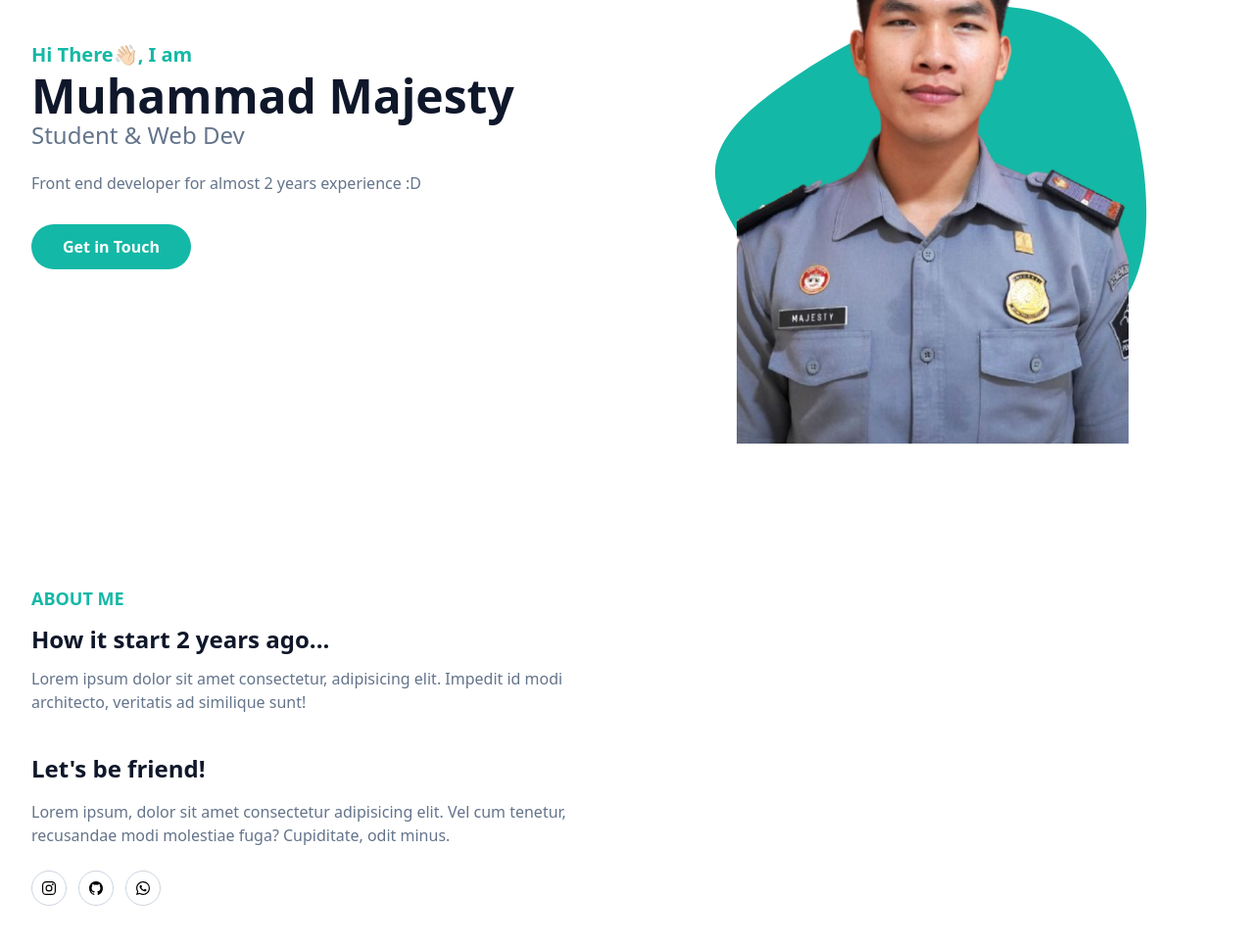
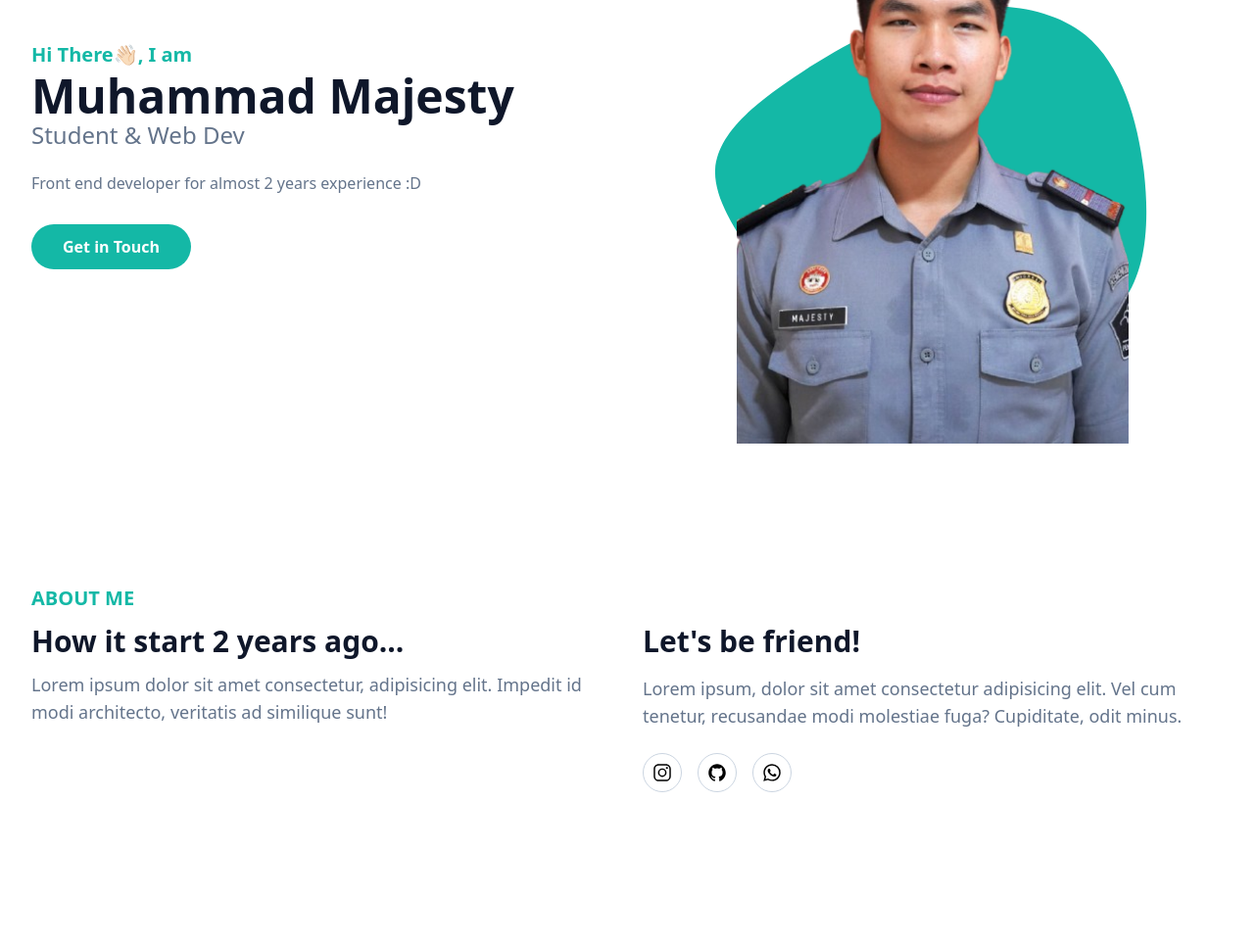
Before and after one commit to mmajesty23/personal-portfolio, a website: page index.html in a window 1280 px wide. Shown: the part 291-1254 px from the top of the page at 98% size. After the commit the page ends 1228 px from the top, so only its background shows below. Drawn offline with nearby package versions, Linux system fonts and the light colour scheme.

Commit message:
Finish deploy about us section

```diff
--- a/index.html
+++ b/index.html
@@ -68,24 +68,28 @@
     <section id="about" class="pt-36 pb-32">
       <div class="container">
         <div class="flex flex-wrap">
-          <div class="w-full px-4 mb-10">
-            <h4 class="font-bold uppercase text-primary text-lg mb-3">
+          <div class="w-full px-4 mb-10 lg:w-1/2">
+            <h4
+              class="font-bold uppercase text-primary text-lg mb-3 lg:text-xl"
+            >
               About Me
             </h4>
-            <h2 class="font-bold text-dark text-2xl mb-3 max-w-md">
+            <h2 class="font-bold text-dark text-2xl mb-3 max-w-md lg:text-3xl">
               How it start 2 years ago...
             </h2>
-            <p class="font-medium text-base text-secondary max-w-xl">
+            <p class="font-medium text-base text-secondary max-w-xl lg:text-lg">
               Lorem ipsum dolor sit amet consectetur, adipisicing elit. Impedit
               id modi architecto, veritatis ad similique sunt!
             </p>
           </div>
 
-          <div class="w-full px-4">
-            <h3 class="font-semibold text-dark text-2xl mb-4">
+          <div class="w-full px-4 lg:w-1/2">
+            <h3 class="font-bold text-dark text-2xl lg:text-3xl mb-4 lg:pt-10">
               Let's be friend!
             </h3>
-            <p class="text-base text-secondary font-medium mb-6 max-w-xl">
+            <p
+              class="text-base lg:text-lg text-secondary font-medium mb-6 max-w-xl"
+            >
               Lorem ipsum, dolor sit amet consectetur adipisicing elit. Vel cum
               tenetur, recusandae modi molestiae fuga? Cupiditate, odit minus.
             </p>
@@ -94,7 +98,7 @@
               <a
                 href="https://www.instagram.com/_mmajesty23/?__pwa=1"
                 target="_blank"
-                class="w-9 h-9 mr-3 rounded-full flex items-center justify-center border border-slate-300 hover:border-primary hover:bg-primary hover:text-slate-300 transition duration-200 ease-in-out"
+                class="w-9 lg:w-10 h-9 lg:h-10 mr-3 lg:mr-4 lg:text-xl rounded-full flex items-center justify-center border border-slate-300 hover:border-primary hover:bg-primary hover:text-slate-300 transition duration-200 ease-in-out"
               >
                 <ion-icon name="logo-instagram" class="fill-current"></ion-icon>
               </a>
@@ -102,7 +106,7 @@
               <a
                 href="https://github.com/mmajesty23"
                 target="_blank"
-                class="w-9 h-9 mr-3 rounded-full flex items-center justify-center border border-slate-300 hover:border-primary hover:bg-primary hover:text-slate-300 transition duration-200 ease-in-out"
+                class="w-9 lg:w-10 h-9 lg:h-10 mr-3 lg:mr-4 lg:text-xl rounded-full flex items-center justify-center border border-slate-300 hover:border-primary hover:bg-primary hover:text-slate-300 transition duration-200 ease-in-out"
               >
                 <ion-icon name="logo-github" class="fill-current"></ion-icon>
               </a>
@@ -110,7 +114,7 @@
               <a
                 href="https://wa.me/+6282186994094"
                 target="_blank"
-                class="w-9 h-9 mr-3 rounded-full flex items-center justify-center border border-slate-300 hover:border-primary hover:bg-primary hover:text-slate-300 transition duration-200 ease-in-out"
+                class="w-9 lg:w-10 h-9 lg:h-10 mr-3 lg:mr-4 lg:text-xl rounded-full flex items-center justify-center border border-slate-300 hover:border-primary hover:bg-primary hover:text-slate-300 transition duration-200 ease-in-out"
               >
                 <ion-icon name="logo-whatsapp" class="fill-current"></ion-icon>
               </a>
```
Also changed, not shown: dist/output.css.
